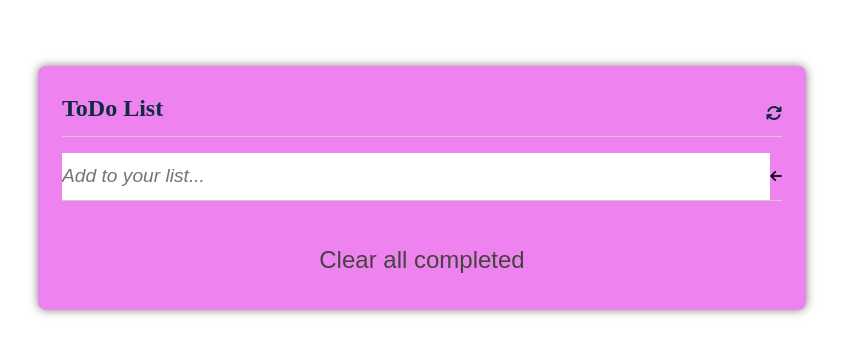
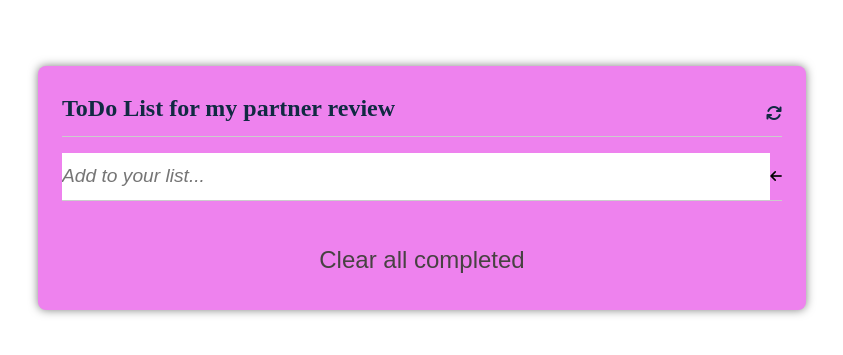
Before and after one commit to ivanmvh/to-do-list-for-review.imvh, a website built with webpack: page src/index.html in a window 1280 px wide. Shown: the part 217-572 px from the top of the page, without its empty margins (218-1061 px from the left). Built offline with nearby package versions, Linux system fonts and the light colour scheme.

Commit message:
Change Title and H1

```diff
--- a/src/index.html
+++ b/src/index.html
@@ -3,7 +3,7 @@
 <head>
     <meta charset="UTF-8">
     <meta name="viewport" content="width=device-width, initial-scale=1.0">
-    <title>TO-DO-LIST-IMVH</title>
+    <title>TO-DO-LIST-review-IMVH</title>
     <link
     href="https://fonts.googleapis.com/css2?family=Poppins:wght@200;300;400;500;600;700;800&display=swap"
     rel="stylesheet"
@@ -23,7 +23,7 @@
 <body>
     <section id="main-sec">
       <div class="todo-header">
-        <h1>ToDo List</h1>
+        <h1>ToDo List for my partner review</h1>
         <i class="fa-solid fa-arrows-rotate"></i>
       </div>
       <div id="add-new-todo-form"></div>
```
Also changed, not shown: 1 other file.
